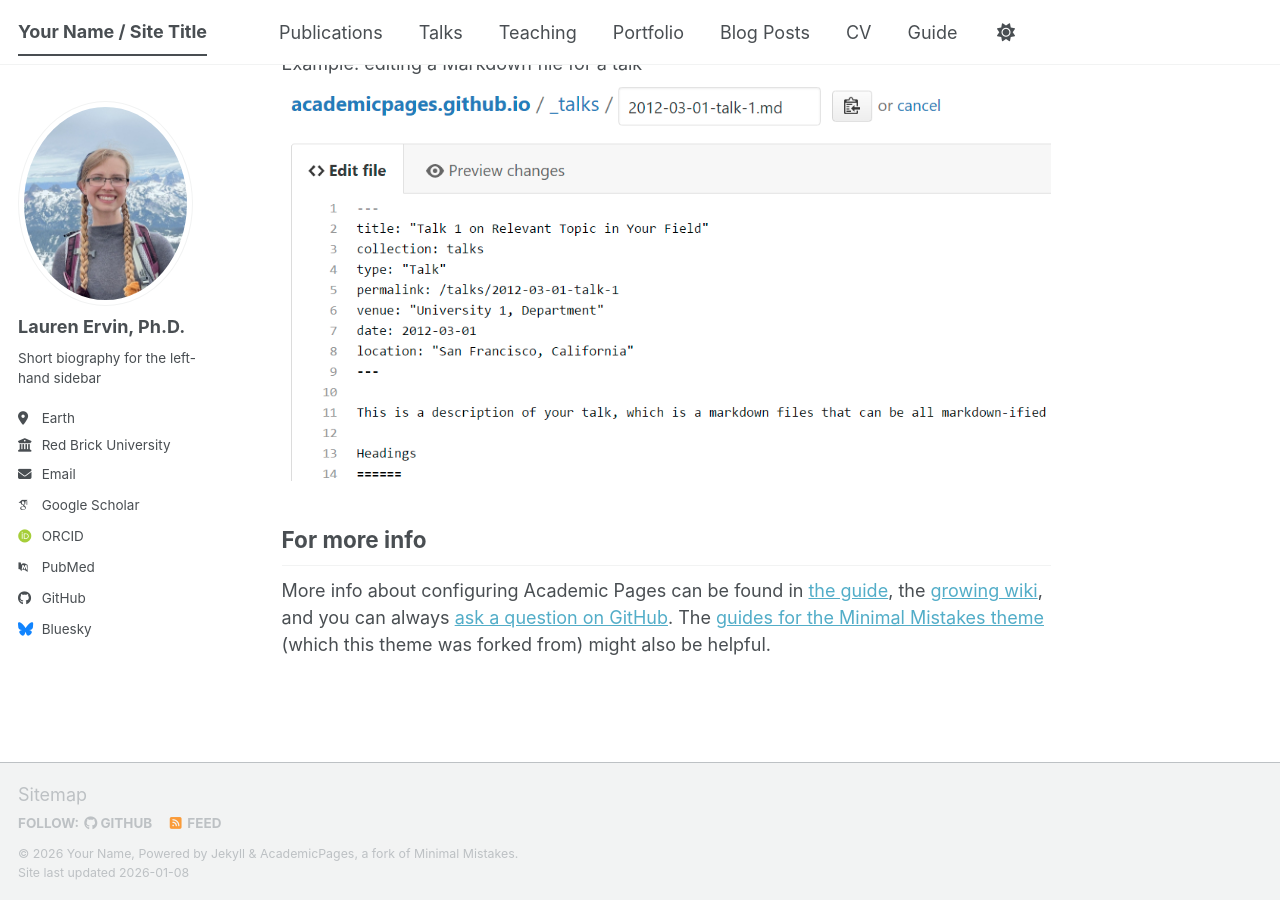
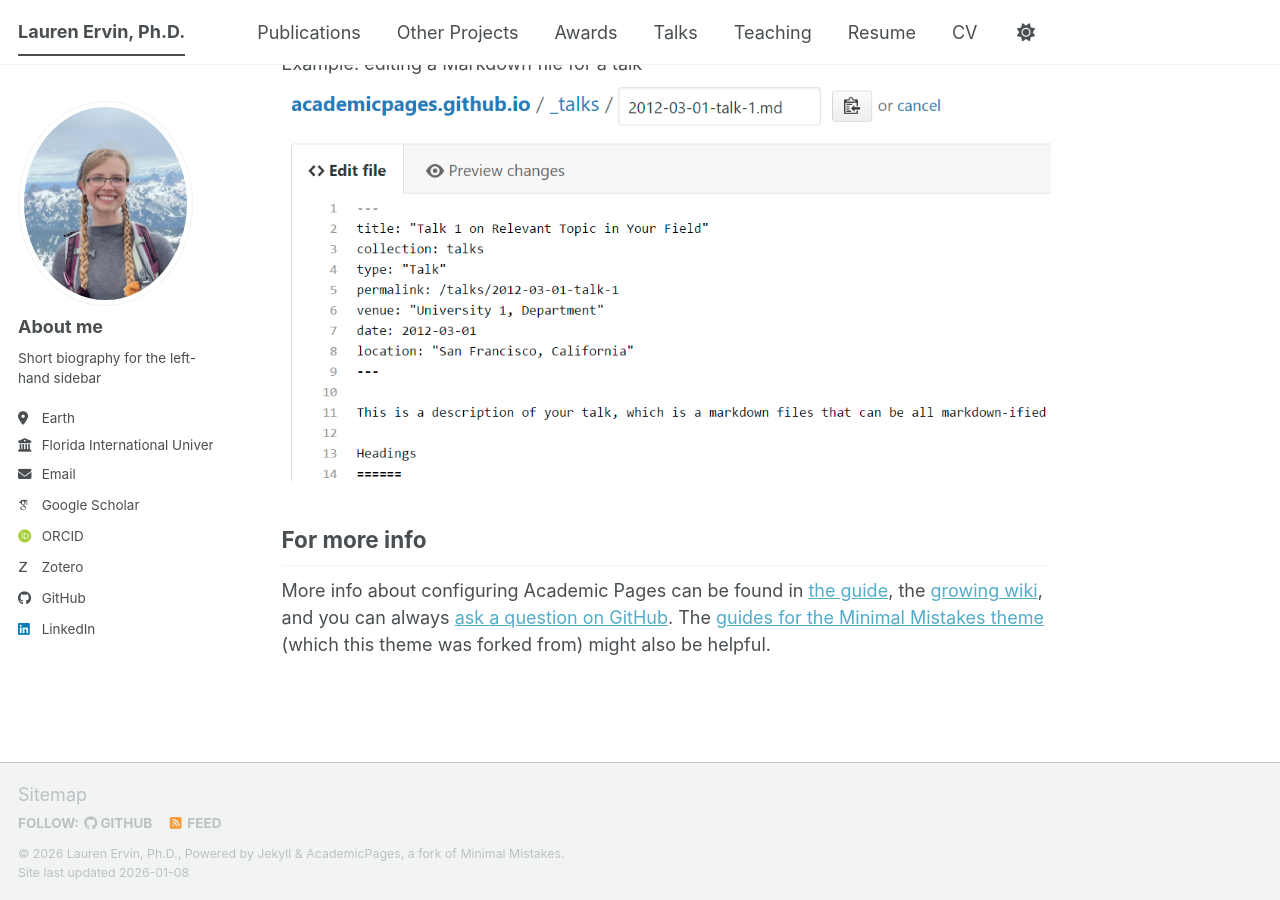
Before and after one commit to lefaris/lefaris.github.io, a Jekyll site: the page built from _pages/about.md, in a window 1280 px wide and 900 px high, scrolled down 2720 px. Built offline with Jekyll 4.4.1, drawn with Linux system fonts in a browser that asks for light colours; some web fonts are replaced; a script bundle is joined from its source files by our own code; library files that are not in the unit come from our copies.

Commit message:
navigation

```diff
--- a/_config.yml
+++ b/_config.yml
@@ -9,14 +9,14 @@
 # Basic Site Settings
 locale                   : "en-US"
 site_theme               : "default" # The available themes options are "default", "air", "sunrise", "mint", "dirt" and "contrast"
-title                    : "Your Name / Site Title"
+title                    : "Lauren Ervin, Ph.D."
 title_separator          : "-"
-name                     : &name "Your Name"
-description              : &description "Your Name's academic portfolio"   # Update this with a general description of your site, this is the default if not overridden by a page
-url                      : https://academicpages.github.io # The base hostname & protocol for your site e.g. "https://[your GitHub username].github.io",
+name                     : &name "Lauren Ervin, Ph.D."
+description              : &description "Lauren Ervin's Website"   # Update this with a general description of your site, this is the default if not overridden by a page
+url                      : https://lefaris.github.io/LaurenErvin # The base hostname & protocol for your site e.g. "https://[your GitHub username].github.io",
                                                            # or if you already have some other page hosted on Github then use "https://[your GitHub username].github.io/[Your Repo Name]"
 baseurl                  : "" # the subpath of your site, e.g. "/blog"
-repository               : "academicpages/academicpages.github.io"
+repository               : "lefaris/LaurenErvin.github.io"
 
 # Site Author - The following control what appear as part of the author content on the side bar.
 #               If a field is blank the icon and link will not appear, otherwise it will be shown.
@@ -24,49 +24,50 @@ repository               : "academicpages/academicpages.github.io"
 author:
   # Biographic information
   avatar           : "Lauren_profile.jpg"
-  name             : "Lauren Ervin, Ph.D."
+  name             : "About me"
   pronouns         : # example: "she/her"
   bio              : "Short biography for the left-hand sidebar"
   location         : "Earth"
-  employer         : "Red Brick University"
+  employer         : "Florida International University"
   uri              : # URL
-  email            : "none@example.org"
+  email            : "laurenefervin@gmail.com"
 
   # Academic websites
   academia         : # URL
   arxiv            : # URL - Update with the correct link to your profile
-  googlescholar    : "https://scholar.google.com/citations?user=PS_CX0AAAAAJ"
+  googlescholar    : "https://scholar.google.com/citations?hl=en&user=UHI-3c4AAAAJ"
   inspire-hep      : # URL
   impactstory      : # URL
-  orcid            : "https://orcid.org/yourorcidurl"
+  orcid            : "https://orcid.org/0000-0001-5374-7472"
   semantic         : # URL
   ssrn             : # URL
-  pubmed           : "https://www.ncbi.nlm.nih.gov/pubmed/?term=john+snow"
+  pubmed           : # URL
   researchgate     : # URL
   scopus           : # URL
-  zotero           : # URL
+  zotero           : "https://www.zotero.org/lefaris"
 
 
   # Repositories and software development
   bitbucket        : # Username - Update with your username on the site
   codepen          : # Username
   dribbble         : # Username
-  github           : "academicpages"
+  github           : "lefaris"
   kaggle           : # Username
   stackoverflow    : # User number or user number and name (i.e., use "1" or "1/jeff-atwood")
 
   # Social media
   artstation       : # Username
-  bluesky          : "bsky.app" # Replace this with you Bluesky username
+  bluesky          : # Replace this with you Bluesky username
   facebook         : # Username
   flickr           : # Username
   foursquare       : # Username
   goodreads        : # Username
   google_plus      : # Username
+  hackaday         : "https://hackaday.com/author/lefaris/"
   keybase          : # Username
   instagram        : # Username
   lastfm           : # Username
-  linkedin         : # Username
+  linkedin         : "lauren-elizabeth-ervin"# Username
   mastodon         : # URL
   medium           : # URL
   pinterest        : # Username
@@ -107,7 +108,7 @@ comments:
   facebook:
     appid                :
     num_posts            : # 5 (default)
-    colorscheme          : # "light" (default), "dark"
+    colorscheme          : "dark" # "light" (default), "dark"
 staticman:
   allowedFields          : ['name', 'email', 'url', 'message']
   branch                 : "gh-pages" # "master", "gh-pages"
--- a/_data/navigation.yml
+++ b/_data/navigation.yml
@@ -11,17 +11,20 @@ main:
   - title: "Publications"
     url: /publications/
 
+  - title: "Other Projects"
+    url: /portfolio/
+
+  - title: "Awards"
+    url: /awards/
+
   - title: "Talks"
     url: /talks/
 
   - title: "Teaching"
     url: /teaching/
 
-  - title: "Portfolio"
-    url: /portfolio/
-
-  - title: "Blog Posts"
-    url: /year-archive/
+  - title: "Resume"
+    url: /resume/
 
   - title: "CV"
     url: /cv/
@@ -29,5 +32,5 @@ main:
   # - title: "CV"
   #   url: /cv-json/
 
-  - title: "Guide"
-    url: /markdown/
+  # - title: "Guide"
+  #  url: /markdown/
```
